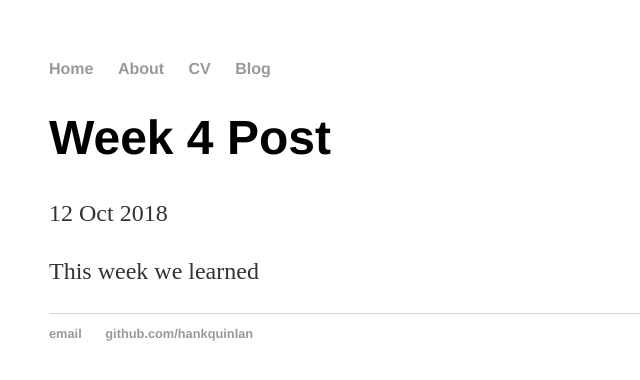
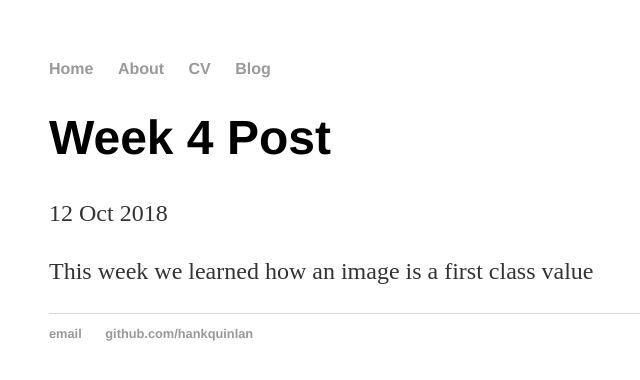
Before and after one commit to nicolasd7741/nicolasd7741.github.io, a Jekyll site: the page built from _posts/2018-10-12-weekly-reflection.md, in a window 1280 px wide. Shown: the top 380 px of the page, without its empty margins (143-783 px from the left). Built offline with Jekyll 4.4.1, drawn with Linux system fonts in a browser that asks for light colours.

Commit message:
Update 2018-10-12-weekly-reflection.md

```diff
--- a/_posts/2018-10-12-weekly-reflection.md
+++ b/_posts/2018-10-12-weekly-reflection.md
@@ -4,4 +4,4 @@ title: "Week 4 Post"
 date: 2018-10-12
 ---
 
-This week we learned
+This week we learned how an image is a first class value
```
